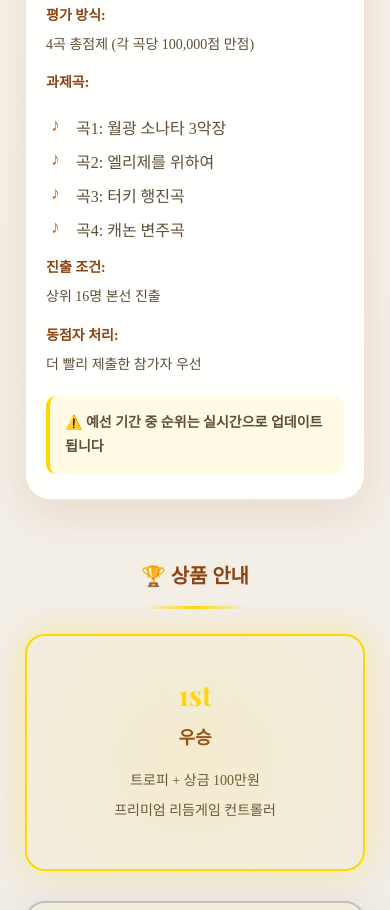
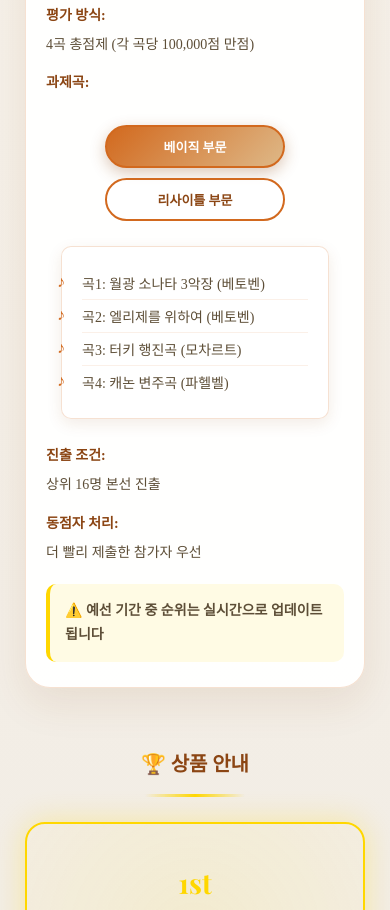
Before and after one commit to Epsilon-Silent/NAC-Op.3, a plain HTML site: page info.html in a window 390 px wide. Shown: the part 2113-3023 px from the top of the page. Drawn offline with nearby package versions, Linux system fonts and the light colour scheme.

Commit message:
0721
로고 교체 및 디자인 변경

```diff
--- a/info.css
+++ b/info.css
@@ -726,3 +726,107 @@
 .sub-stage-content.active {
     display: block;
 }
+
+/* 과제곡 부문별 탭 스타일 */
+/* 부문 선택 버튼들 */
+.subject-buttons {
+    display: flex;
+    justify-content: center;
+    gap: 15px;
+    margin-bottom: 25px;
+}
+
+.subject-btn {
+    padding: 12px 30px;
+    background: rgba(255, 255, 255, 0.8);
+    border: 2px solid #D2691E;
+    border-radius: 25px;
+    color: #8B4513;
+    font-size: 16px;
+    font-weight: 600;
+    cursor: pointer;
+    transition: all 0.3s ease;
+    font-family: 'Noto Serif KR', serif;
+}
+
+.subject-btn:hover {
+    background: linear-gradient(135deg, #D2691E, #DEB887);
+    color: white;
+    transform: translateY(-2px);
+    box-shadow: 0 5px 15px rgba(139, 69, 19, 0.2);
+}
+
+.subject-btn.active {
+    background: linear-gradient(135deg, #D2691E, #DEB887);
+    color: white;
+    box-shadow: 0 5px 15px rgba(139, 69, 19, 0.3);
+}
+
+/* 부문별 콘텐츠 */
+.subject-content {
+    display: none;
+    animation: fadeIn 0.4s ease;
+}
+
+.subject-content.active {
+    display: block;
+}
+
+.subject-content .song-list {
+    background: rgba(255, 255, 255, 0.9);
+    padding: 20px;
+    border-radius: 10px;
+    box-shadow: 0 5px 15px rgba(139, 69, 19, 0.1);
+    border: 1px solid rgba(210, 105, 30, 0.2);
+}
+
+.subject-content .song-list li {
+    padding: 8px 0;
+    font-size: 16px;
+    color: #5D4E37;
+    border-bottom: 1px solid rgba(210, 105, 30, 0.1);
+}
+
+.subject-content .song-list li:last-child {
+    border-bottom: none;
+}
+
+.subject-content .song-list li::before {
+    content: '♪';
+    position: absolute;
+    left: -25px;
+    color: #D2691E;
+    font-size: 16px;
+}
+
+/* 모바일 반응형 */
+@media (max-width: 768px) {
+    .subject-buttons {
+        flex-direction: column;
+        gap: 10px;
+        align-items: center;
+    }
+
+    .subject-btn {
+        width: 200px;
+        padding: 10px 20px;
+        font-size: 14px;
+    }
+
+    .subject-song-tabs {
+        padding: 15px;
+    }
+
+    .subject-content .song-list li {
+        font-size: 14px;
+        padding: 6px 0;
+    }
+}
+
+/* 더 작은 모바일 */
+@media (max-width: 480px) {
+    .subject-btn {
+        width: 180px;
+        font-size: 13px;
+    }
+}
--- a/info.html
+++ b/info.html
@@ -91,13 +91,37 @@
                                         <p><strong>진행 방식:</strong> 온라인 예선</p>
                                         <p><strong>도전 횟수:</strong> 1인당 최대 5회</p>
                                         <p><strong>평가 방식:</strong> 4곡 총점제 (각 곡당 100,000점 만점)</p>
+
+                                        <!-- 과제곡 부문별 탭 -->
                                         <p><strong>과제곡:</strong></p>
-                                        <ul class="song-list">
-                                            <li>곡1: 월광 소나타 3악장</li>
-                                            <li>곡2: 엘리제를 위하여</li>
-                                            <li>곡3: 터키 행진곡</li>
-                                            <li>곡4: 캐논 변주곡</li>
-                                        </ul>
+                                        <div class="subject-song-tabs">
+                                            <!-- 부문 선택 버튼 -->
+                                            <div class="subject-buttons">
+                                                <button class="subject-btn active" data-subject="basic">베이직 부문</button>
+                                                <button class="subject-btn" data-subject="recital">리사이틀 부문</button>
+                                            </div>
+
+                                            <!-- 베이직 부문 곡 목록 -->
+                                            <div class="subject-content active" id="basic">
+                                                <ul class="song-list">
+                                                    <li>곡1: 월광 소나타 3악장 (베토벤)</li>
+                                                    <li>곡2: 엘리제를 위하여 (베토벤)</li>
+                                                    <li>곡3: 터키 행진곡 (모차르트)</li>
+                                                    <li>곡4: 캐논 변주곡 (파헬벨)</li>
+                                                </ul>
+                                            </div>
+
+                                            <!-- 리사이틀 부문 곡 목록 -->
+                                            <div class="subject-content" id="recital">
+                                                <ul class="song-list">
+                                                    <li>곡1: 라 캄파넬라 (리스트)</li>
+                                                    <li>곡2: 환상즉흥곡 (쇼팽)</li>
+                                                    <li>곡3: 혁명 에튀드 (쇼팽)</li>
+                                                    <li>곡4: 라흐마니노프 협주곡 2번 1악장</li>
+                                                </ul>
+                                            </div>
+                                        </div>
+
                                         <p><strong>진출 조건:</strong> 상위 16명 본선 진출</p>
                                         <p><strong>동점자 처리:</strong> 더 빨리 제출한 참가자 우선</p>
                                         <p class="important-note">⚠️ 예선 기간 중 순위는 실시간으로 업데이트됩니다</p>
@@ -273,6 +297,24 @@
             });
         });
     });
+    // 과제곡 부문별 탭 기능
+const subjectButtons = document.querySelectorAll('.subject-btn');
+const subjectContents = document.querySelectorAll('.subject-content');
+
+subjectButtons.forEach(button => {
+    button.addEventListener('click', function() {
+        const targetSubject = this.getAttribute('data-subject');
+
+        // 모든 버튼과 콘텐츠에서 active 클래스 제거
+        subjectButtons.forEach(btn => btn.classList.remove('active'));
+        subjectContents.forEach(content => content.classList.remove('active'));
+
+        // 클릭한 버튼과 해당 콘텐츠에 active 클래스 추가
+        this.classList.add('active');
+        document.getElementById(targetSubject).classList.add('active');
+    });
+});
+
     </script>
 
 </body>
--- a/style.css
+++ b/style.css
@@ -121,7 +121,8 @@ body::before {
 }
 
 .logo-image {
-    max-width: 400px;
+    width: 100%;
+    max-width: 500px;
     height: auto;
     margin-bottom: 20px;
     filter: drop-shadow(0 5px 15px rgba(139, 69, 19, 0.2));
```
Also changed, not shown: index.html (+3 -3 lines).
